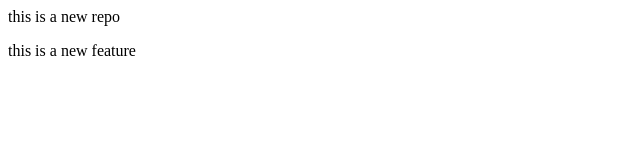
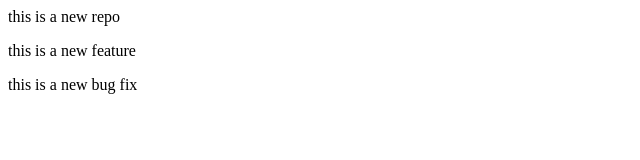
Before and after one commit to anish6799/LocalRepo, a plain HTML site: page index.html in a window 1280 px wide. Shown: the whole page, without its empty margins (0-640 px from the left). Drawn offline with Linux system fonts and the light colour scheme.

Commit message:
bug fixing

```diff
--- a/index.html
+++ b/index.html
@@ -1,2 +1,3 @@
 <p>this is a new repo</p>
 <p>this is a new feature</p>
+<p>this is a new bug fix</p>
```
